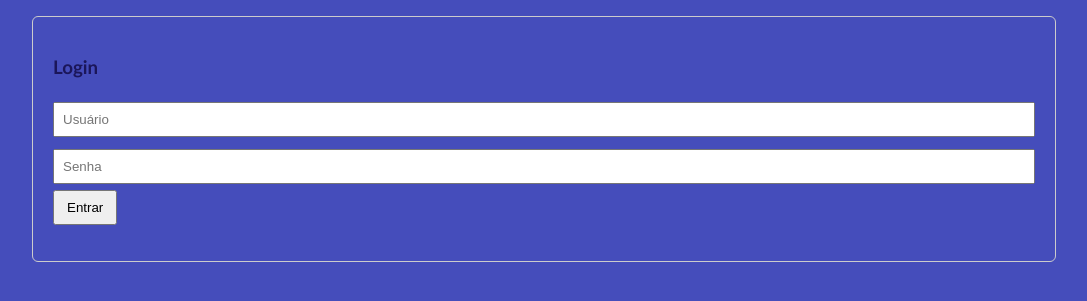
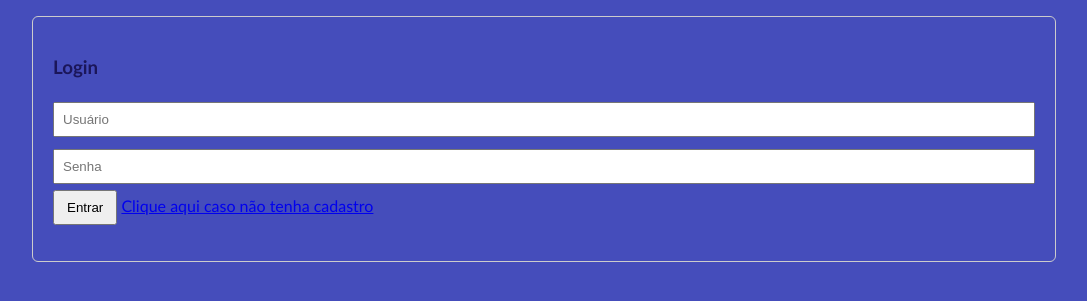
Before and after one commit to anaa-amaral/crud_spider_man, a PHP site: page /login.php in a window 1280 px wide. Shown: the part 176-477 px from the top of the page, without its empty margins (96-1183 px from the left). Run offline with PHP 8.4, Linux system fonts and the light colour scheme.

Commit message:
Add - text

```diff
--- a/login.php
+++ b/login.php
@@ -66,6 +66,7 @@ if ($_SERVER["REQUEST_METHOD"] === "POST") {
       <input type="text" name="usarname" placeholder="Usuário" required>
       <input type="password" name="senha" placeholder="Senha" required>
       <button type="submit">Entrar</button>
+      <a href="create.php">Clique aqui caso não tenha cadastro</a>
     </form>
   </div>
 <?php endif; ?>
```
